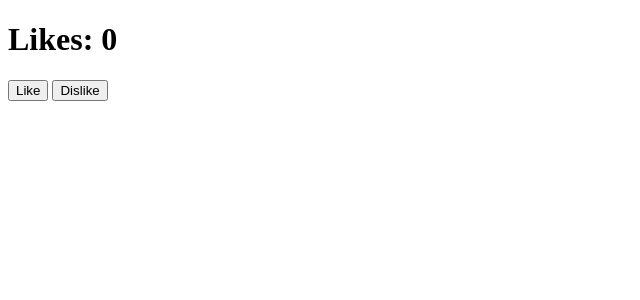
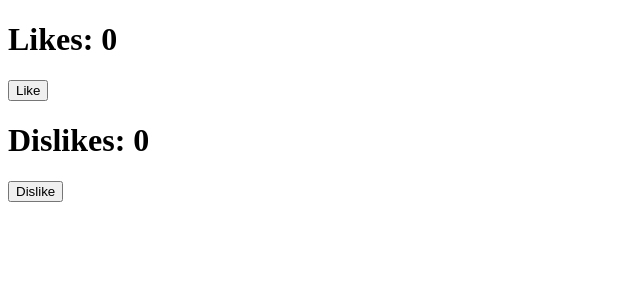
Before and after one commit to githubscientist/re-js-app, a React (Vite) app: page / in a window 1280 px wide. Shown: the top 300 px of the page, without its empty margins (0-640 px from the left). Built offline with nearby package versions, Linux system fonts and the light colour scheme.

Commit message:
likes and dislikes state sepearted

```diff
--- a/src/App.jsx
+++ b/src/App.jsx
@@ -1,11 +1,13 @@
 import { useDispatch, useSelector } from "react-redux";
-import { doDislikes, doLikes, likeSelector } from "./redux/features/likeSlice";
+import { dislikeSelector, doDislikes, doLikes, likeSelector } from "./redux/features/likeSlice";
 
 const App = () => {
 
   // select the data from the redux store
   // we use useSelector hook to select the data
   const likes = useSelector(likeSelector);
+
+  const dislikes = useSelector(dislikeSelector);
 
   // we need dispatch function to dispatch an action
   const dispatch = useDispatch();
@@ -23,6 +25,7 @@ const App = () => {
       <h1>Likes: { likes }</h1>
       <button onClick={handleLike}>Like</button>
       &nbsp;
+      <h1>Dislikes: { dislikes }</h1>
       <button onClick={handleDislike}>Dislike</button>
     </div>
   )
--- a/src/redux/features/likeSlice.js
+++ b/src/redux/features/likeSlice.js
@@ -6,7 +6,8 @@ const likeSlice = createSlice({
     name: 'like',
     // initial state
     initialState: {
-        likes: 0
+        likes: 0,
+        dislikes: 0
     },
     // reducers
     reducers: {
@@ -15,7 +16,7 @@ const likeSlice = createSlice({
             state.likes = state.likes + 1;
         },
         doDislikes: (state, action) => {
-            state.likes = state.likes - 1;
+            state.dislikes = state.dislikes + 1;
         }
     }
 });
@@ -26,5 +27,7 @@ export const { doLikes, doDislikes } = likeSlice.actions;
 // export the selector to select only the likes state
 export const likeSelector = (state) => state.like.likes;
 
+export const dislikeSelector = (state) => state.like.dislikes;
+
 // export the reducer
 export default likeSlice.reducer;
```
